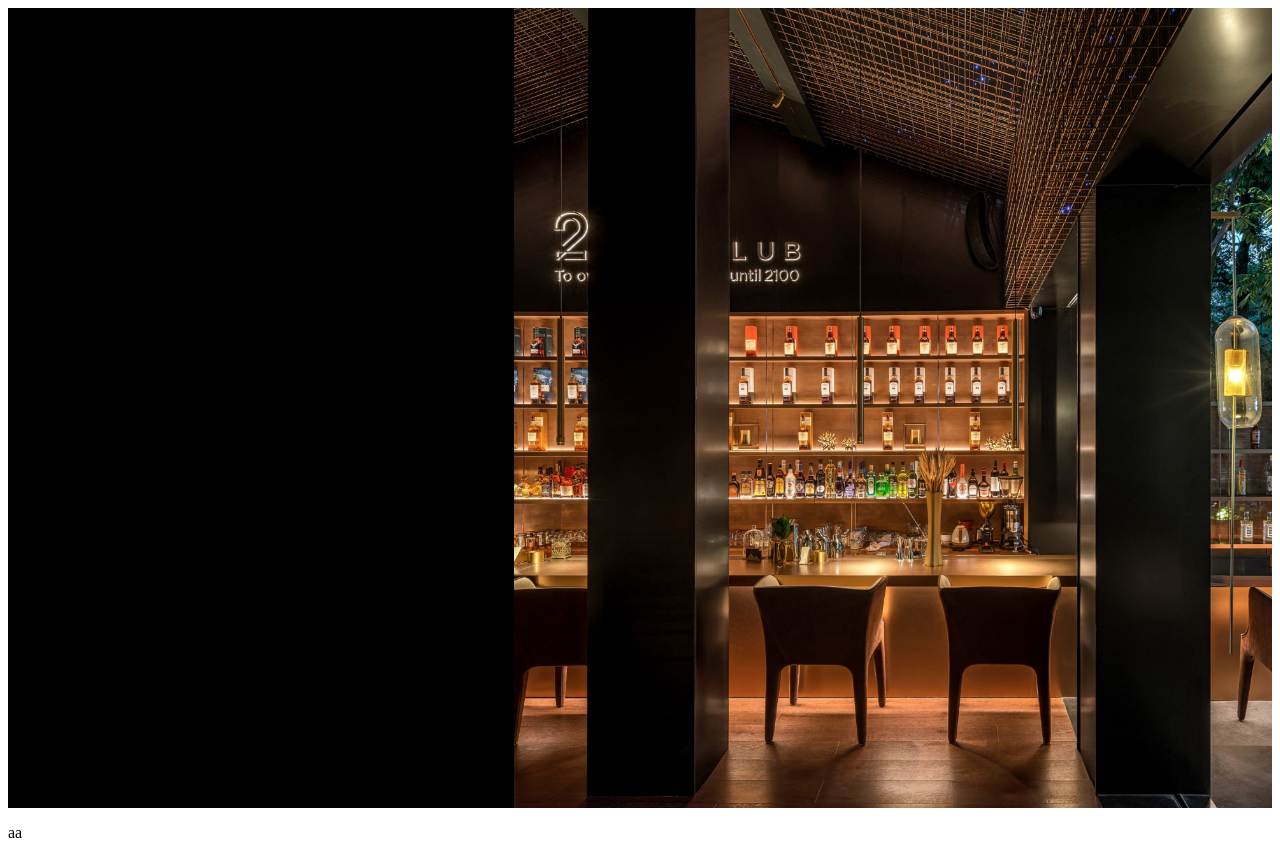
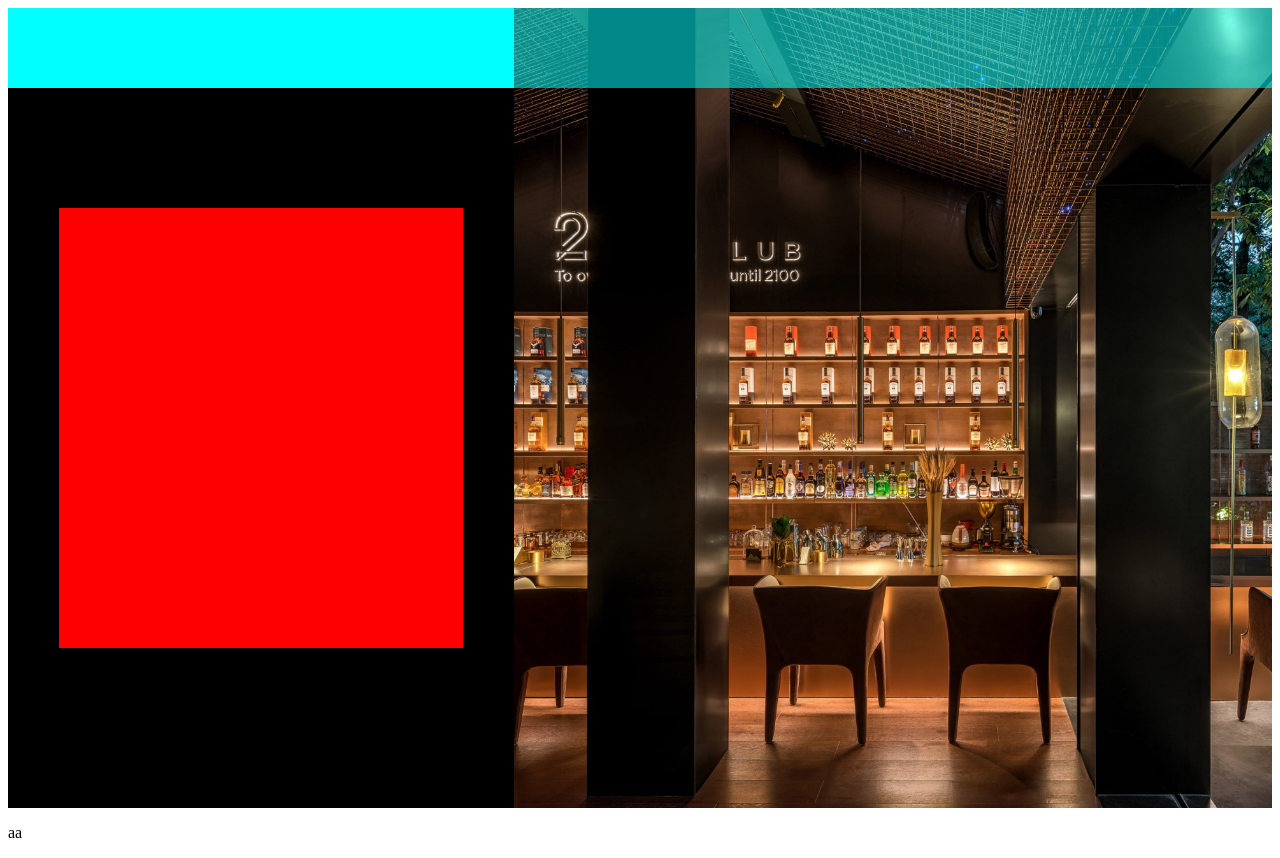
Before and after one commit to AngeloDima/proj-html-vuejs, a Vue app: page / in a window 1280 px wide. Built offline with nearby package versions, Linux system fonts and the light colour scheme.

Commit message:
macro section (header)

```diff
--- a/src/components/header_cli.vue
+++ b/src/components/header_cli.vue
@@ -1,7 +1,21 @@
 <template>
     <section class="flex">
-        <div class="Sx"></div>
-        <div class="Dx"></div>
+
+
+
+        <div class="Sx">
+            <div class="logo"></div>
+            <div class="info-header"></div>
+        </div>
+
+        <!-- ------------------------------------- -->
+
+        <div class="Dx">
+            <div class="menù"></div>
+        </div>
+
+
+
     </section>
 </template>
 
@@ -21,6 +35,23 @@
         width: 40%;
         height: 100vh;
         background-color: rgb(0, 0, 0);
+        display: flex;
+        flex-direction: column;
+        align-items: center;
+        gap: 15%;
+        .logo{
+            width: 100%;
+            height: 10%;
+            background-color: aqua;
+        }
+        .info-header{
+            width: 80%;
+            height: 55%;
+            background-color: red;
+
+
+
+        }
     }
 
     .Dx{
@@ -28,6 +59,11 @@
         height: 100vh;
         background-image: url(img/slider52x.jpg);
         background-size: cover;
+        .menù{
+            width: 100%;
+            height: 10%;
+            background-color: rgba(0, 255, 255, 0.534);
+        }
     }
 
 
```
